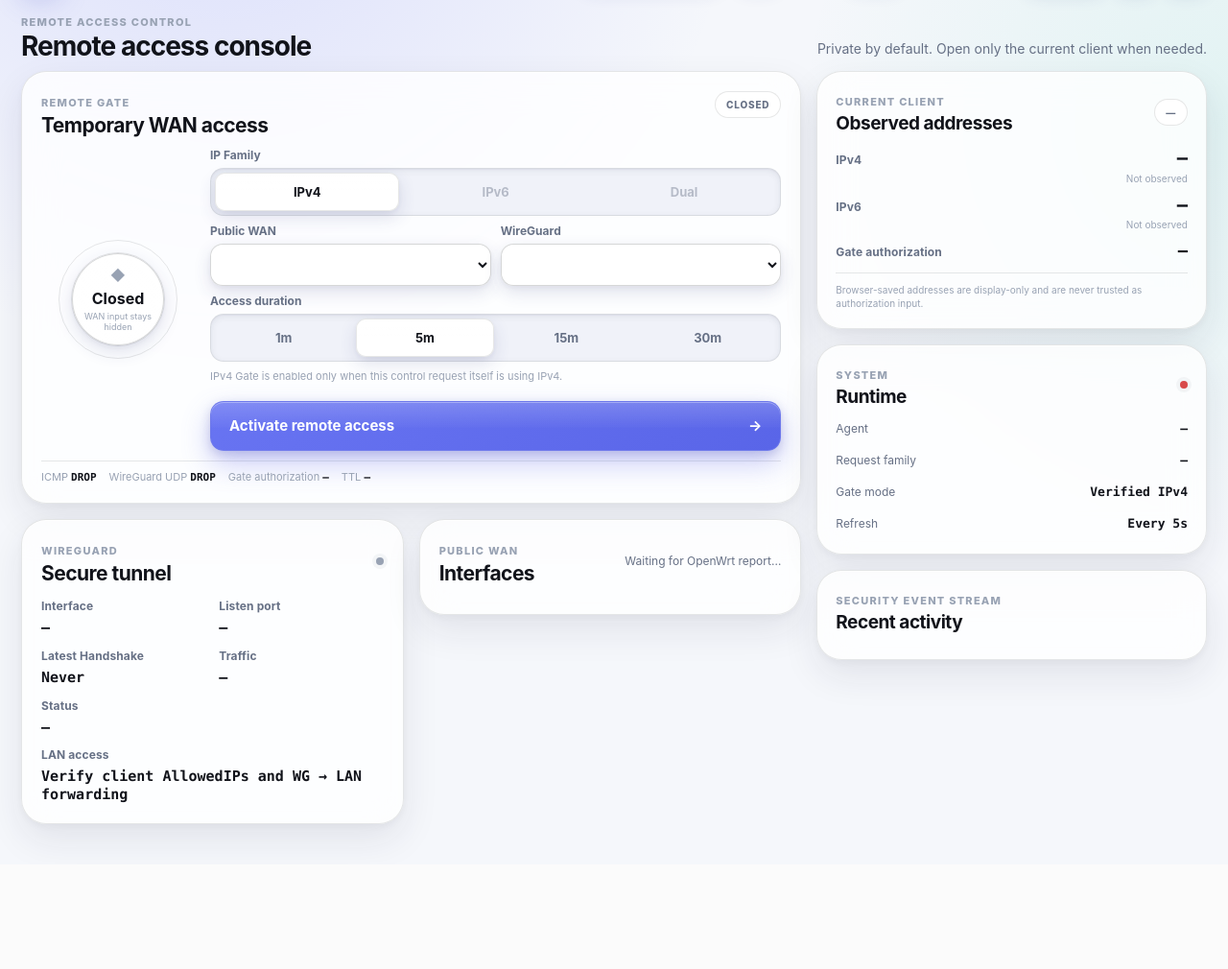
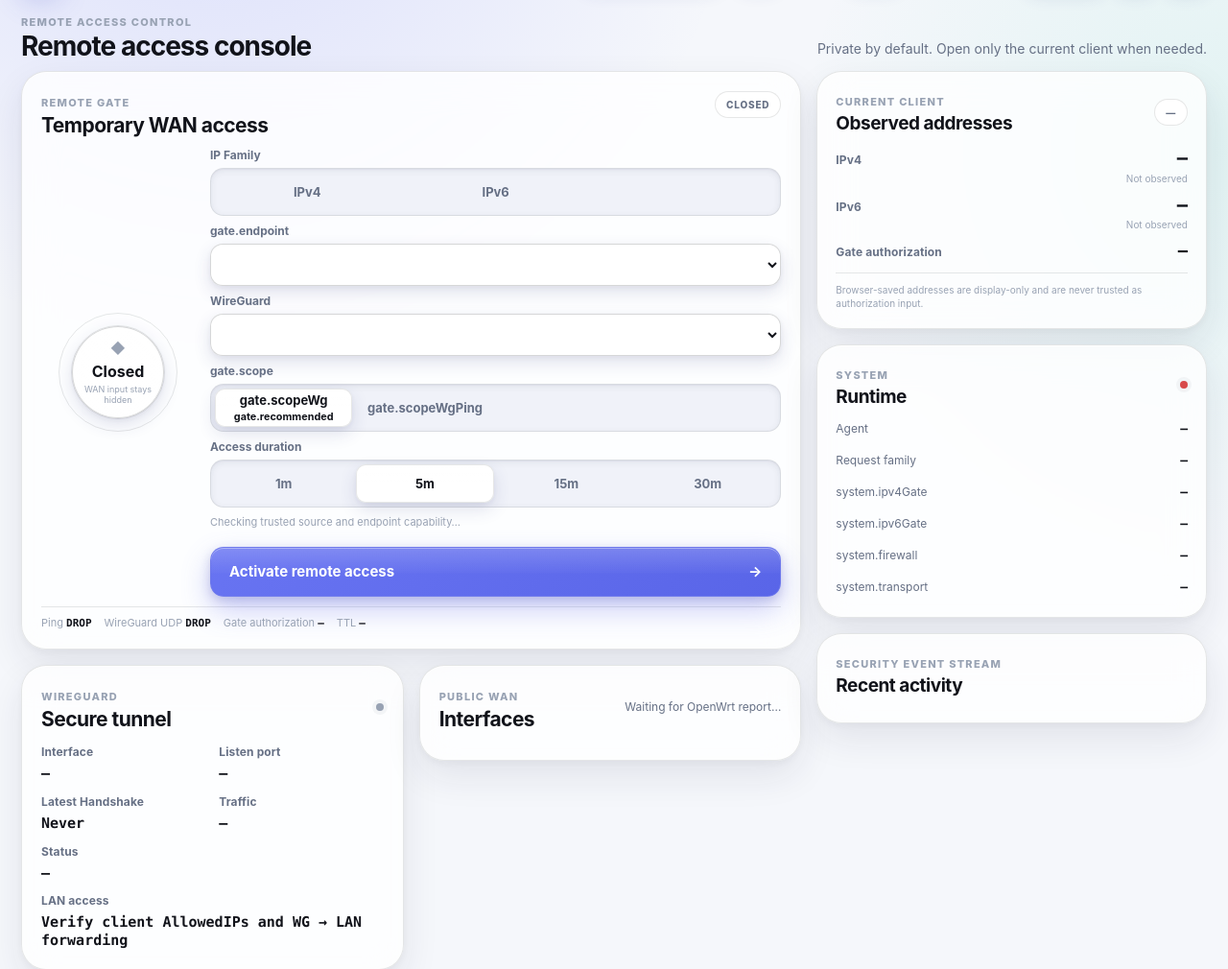
Before and after one commit to weigefenxiang/WeiG-Remote-Gate, a Python web app: template server/app/templates/dashboard.html in a window 1280 px wide. Shown: the part 67-1077 px from the top of the page at 96% size. Before the commit the page ends 952 px from the top, so only its background shows below. Run offline with Jinja, Linux system fonts and the light colour scheme; the template is opened without the code that fills it, so the values that code supplies are empty.

Commit message:
feat: expose dual-stack endpoint controls in console

```diff
--- a/server/app/templates/dashboard.html
+++ b/server/app/templates/dashboard.html
@@ -4,6 +4,7 @@
   <meta charset="utf-8">
   <meta name="viewport" content="width=device-width,initial-scale=1,viewport-fit=cover">
   <meta name="color-scheme" content="light dark">
+  <meta name="theme-color" content="#090b10">
   <title>WeiG Remote Gate</title>
   <script src="/static/js/theme-bootstrap.js"></script>
   <script src="/static/js/i18n.js"></script>
@@ -55,7 +56,7 @@
         <div class="eyebrow">REMOTE ACCESS CONTROL</div>
         <h1 data-i18n="dashboard.title">Remote access console</h1>
       </div>
-      <p data-i18n="dashboard.subtitle">Private by default. Open only the current client when needed.</p>
+      <p data-i18n="dashboard.subtitle">Private by default. Open only a trusted client source when needed.</p>
     </section>
 
     <section class="card-workspace" id="workspace">
@@ -85,30 +86,44 @@
             <div class="gate-form">
               <div class="field compact-field full-row">
                 <span data-i18n="gate.family">IP Family</span>
-              <div class="segment family-segment" id="family-segment">
-                <button type="button" data-family="ipv4" class="active">IPv4</button>
-                <button type="button" data-family="ipv6" disabled>IPv6</button>
-                <button type="button" data-family="dual" disabled>Dual</button>
+                <div class="segment family-segment" id="family-segment" role="group" aria-label="IP Family">
+                  <button type="button" data-family="ipv4" aria-pressed="false">IPv4</button>
+                  <button type="button" data-family="ipv6" aria-pressed="false">IPv6</button>
                 </div>
               </div>
-            <label class="field compact-field">
-              <span data-i18n="gate.publicWan">Public WAN</span>
-              <select id="wan-select"></select>
+
+              <label class="field compact-field full-row">
+                <span data-i18n="gate.endpoint">Access Endpoint</span>
+                <select id="endpoint-select"></select>
               </label>
-            <label class="field compact-field">
+
+              <label class="field compact-field full-row">
                 <span data-i18n="gate.wireguard">WireGuard</span>
                 <select id="wg-select"></select>
               </label>
+
+              <div class="field compact-field full-row">
+                <span data-i18n="gate.scope">Access Scope</span>
+                <div class="segment scope-segment" id="scope-segment" role="group" aria-label="Access Scope">
+                  <button type="button" data-scope="wg" class="active" aria-pressed="true">
+                    <span data-i18n="gate.scopeWg">WireGuard only</span>
+                    <small data-i18n="gate.recommended">Recommended</small>
+                  </button>
+                  <button type="button" data-scope="wg_ping" aria-pressed="false" data-i18n="gate.scopeWgPing">WireGuard + Ping</button>
+                </div>
+              </div>
+
               <div class="field compact-field full-row">
                 <span data-i18n="gate.duration">Access duration</span>
-              <div class="segment" id="ttl-segment">
+                <div class="segment" id="ttl-segment" role="group" aria-label="Access duration">
                   <button type="button" data-ttl="60">1m</button>
                   <button type="button" data-ttl="300" class="active">5m</button>
                   <button type="button" data-ttl="900">15m</button>
                   <button type="button" data-ttl="1800">30m</button>
                 </div>
               </div>
-            <p class="family-note full-row" id="family-note" data-i18n="gate.familyNoteIpv4">IPv4 Gate is enabled only when this control request itself is using IPv4.</p>
+
+              <p class="family-note full-row" id="family-note" aria-live="polite">Checking trusted source and endpoint capability…</p>
               <button class="button primary gate-action full-row" id="activate-button" type="button">
                 <span data-i18n="gate.activate">Activate remote access</span>
                 <span aria-hidden="true">→</span>
@@ -118,12 +133,13 @@
           </div>
 
           <div class="gate-status-strip">
-          <span>ICMP <strong id="icmp-state">DROP</strong></span>
+            <span>Ping <strong id="icmp-state">DROP</strong></span>
             <span>WireGuard UDP <strong id="udp-state">DROP</strong></span>
             <span><span data-i18n="client.authorization">Gate authorization</span> <strong id="fw-source">—</strong></span>
             <span>TTL <strong id="fw-expires">—</strong></span>
           </div>
         </article>
+
         <article class="workspace-card depth-card" data-card-id="wireguard" data-default-size="normal" data-size="normal">
           <div class="panel-head tight">
             <div>
@@ -141,11 +157,12 @@
             <div class="metric-wide"><span class="label" data-i18n="wg.lanHint">LAN access</span><strong id="wg-lan-hint" data-i18n="wg.lanHintValue">Verify client AllowedIPs and WG → LAN forwarding</strong></div>
           </div>
         </article>
+
         <article class="workspace-card depth-card" data-card-id="wan" data-default-size="normal" data-size="normal">
           <div class="panel-head tight">
             <div>
-            <span class="eyebrow" data-i18n="wan.eyebrow">PUBLIC WAN</span>
-            <h2 data-i18n="wan.title">Interfaces</h2>
+              <span class="eyebrow" data-i18n="wan.eyebrow">MULTI-WAN</span>
+              <h2 data-i18n="wan.title">Access paths</h2>
             </div>
             <span class="muted small" id="wan-refresh" data-i18n="wan.waiting">Waiting for OpenWrt report…</span>
           </div>
@@ -158,7 +175,7 @@
           <div class="panel-head tight">
             <div>
               <span class="eyebrow" data-i18n="client.eyebrow">CURRENT CLIENT</span>
-            <h2 data-i18n="client.title">Observed addresses</h2>
+              <h2 data-i18n="client.title">Trusted sources</h2>
             </div>
             <span class="state-badge request-family" id="request-family">—</span>
           </div>
@@ -184,8 +201,9 @@
               </div>
             </div>
           </div>
-        <p class="trust-note" data-i18n="client.trustNote">Browser-saved addresses are display-only and are never trusted as authorization input.</p>
+          <p class="trust-note" data-i18n="client.trustNote">Only addresses recently observed by the VPS through Cloudflare can be authorized. Browser-supplied IPs are never trusted.</p>
         </article>
+
         <article class="workspace-card depth-card" data-card-id="system" data-default-size="normal" data-size="normal">
           <div class="panel-head tight">
             <div>
@@ -197,11 +215,14 @@
           <div class="system-list">
             <div class="system-row"><span data-i18n="system.agent">Agent</span><strong id="agent-state">—</strong></div>
             <div class="system-row"><span data-i18n="system.requestFamily">Request family</span><strong id="system-request-family">—</strong></div>
-          <div class="system-row"><span data-i18n="system.gateMode">Gate mode</span><strong data-i18n="system.gateModeValue">Verified IPv4</strong></div>
-          <div class="system-row"><span data-i18n="system.refresh">Refresh</span><strong data-i18n="system.every5s">Every 5s</strong></div>
+            <div class="system-row"><span data-i18n="system.ipv4Gate">IPv4 Gate</span><strong id="system-ipv4-gate">—</strong></div>
+            <div class="system-row"><span data-i18n="system.ipv6Gate">IPv6 Gate</span><strong id="system-ipv6-gate">—</strong></div>
+            <div class="system-row"><span data-i18n="system.firewall">Firewall</span><strong id="system-firewall">—</strong></div>
+            <div class="system-row"><span data-i18n="system.transport">Control path</span><strong id="system-transport">—</strong></div>
           </div>
         </article>
-      <article class="workspace-card depth-card" data-card-id="activity" data-default-size="normal" data-size="normal">
+
+        <article class="workspace-card activity-card depth-card" data-card-id="activity" data-default-size="normal" data-size="normal">
           <div class="panel-head tight">
             <div>
               <span class="eyebrow" data-i18n="activity.eyebrow">SECURITY EVENT STREAM</span>
```
Lines whose indentation alone changed are shown as unchanged.
